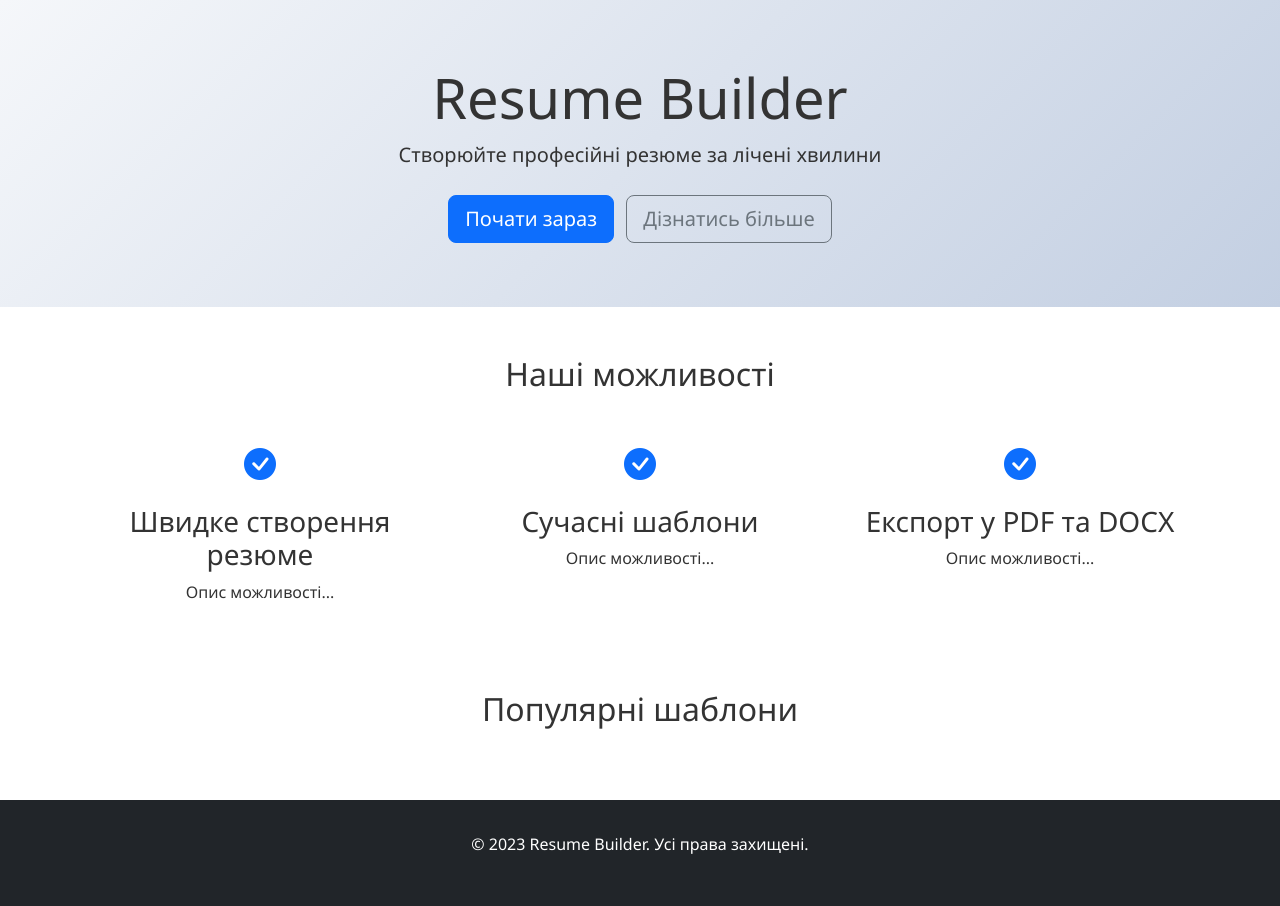
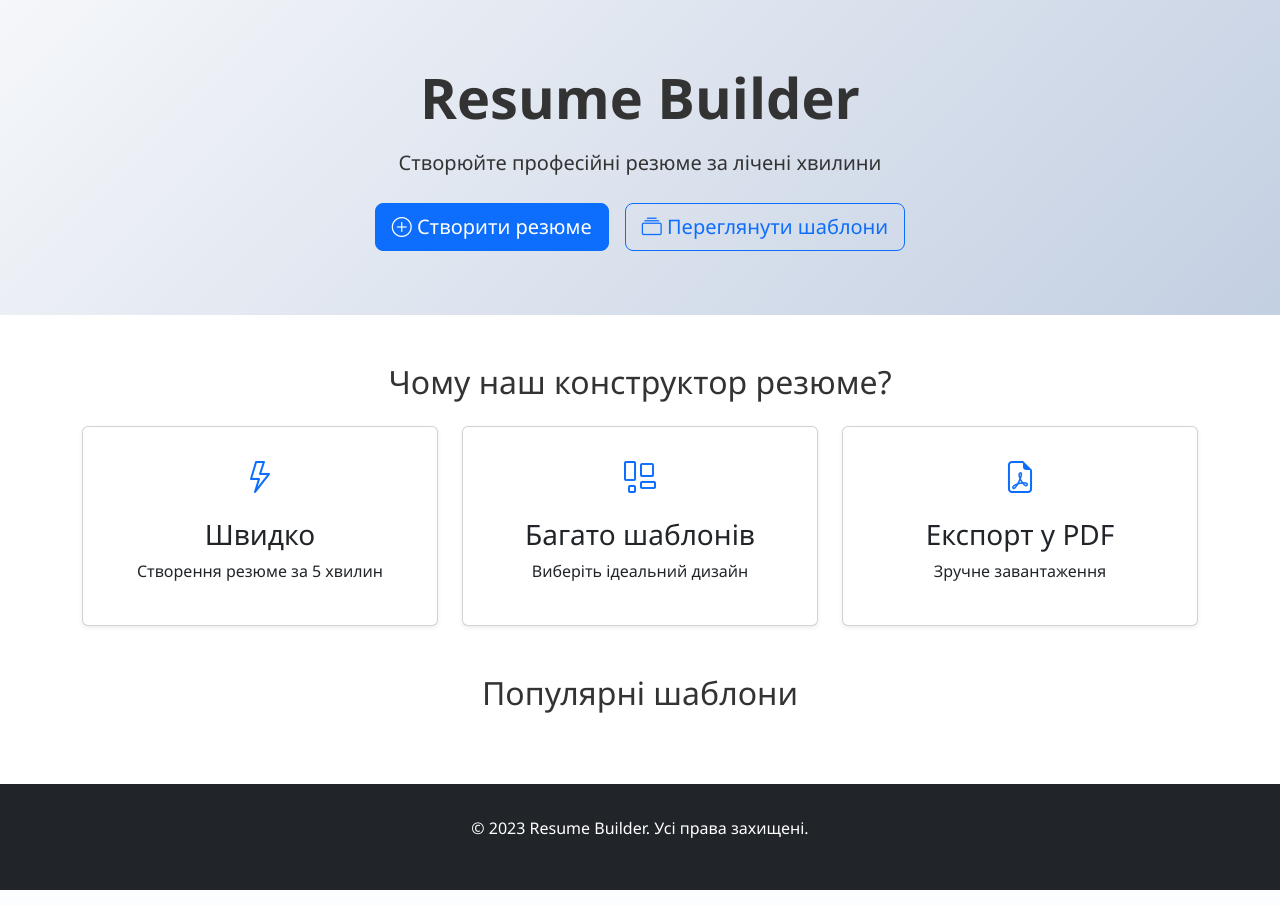
Before and after one commit to xok9ty/Resume-builder, a Django app: page / in a window 1280 px wide. Run offline with Django 5.2, Linux system fonts and the light colour scheme; data that the repository does not hold is empty.

Commit message:
create template_gallery.html and update home.html

```diff
--- a/builder/templates/home.html
+++ b/builder/templates/home.html
@@ -12,27 +12,49 @@
 <body>
     <div class="hero-section text-center">
         <div class="container">
-            <h1 class="display-4">Resume Builder</h1>
-            <p class="lead">Створюйте професійні резюме за лічені хвилини</p>
-            <div class="mt-4">
-                <a href="#" class="btn btn-primary btn-lg me-2">Почати зараз</a>
-                <a href="#" class="btn btn-outline-secondary btn-lg">Дізнатись більше</a>
+            <h1 class="display-4 fw-bold mb-3">Resume Builder</h1>
+            <p class="lead mb-4">Створюйте професійні резюме за лічені хвилини</p>
+            <div class="d-flex justify-content-center gap-3">
+                <a href="/create-resume/" class="btn btn-primary btn-lg">
+                    <i class="bi bi-plus-circle"></i> Створити резюме
+                </a>
+                <a href="{% url 'template_gallery' %}" class="btn btn-outline-primary btn-lg btn-view-templates">
+                    <i class="bi bi-collection"></i> Переглянути шаблони
+                </a>
             </div>
         </div>
     </div>
 
-    <div class="container mb-5">
-        <h2 class="text-center mb-4">Наші можливості</h2>
-        <div class="row">
-            {% for feature in features %}
-            <div class="col-md-4 text-center feature-item">
-                <div class="feature-icon">
-                    <i class="bi bi-check-circle-fill"></i>
+        <div class="container mb-5">
+        <h2 class="text-center mb-4">Чому наш конструктор резюме?</h2>
+        <div class="row g-4">
+            <div class="col-md-4">
+                <div class="card feature-card p-4 shadow-sm">
+                    <div class="text-center text-primary mb-3">
+                        <i class="bi bi-lightning" style="font-size: 2rem;"></i>
+                    </div>
+                    <h3 class="text-center">Швидко</h3>
+                    <p class="text-center">Створення резюме за 5 хвилин</p>
                 </div>
-                <h3>{{ feature }}</h3>
-                <p>Опис можливості...</p>
             </div>
-            {% endfor %}
+            <div class="col-md-4">
+                <div class="card feature-card p-4 shadow-sm">
+                    <div class="text-center text-primary mb-3">
+                        <i class="bi bi-layout-wtf" style="font-size: 2rem;"></i>
+                    </div>
+                    <h3 class="text-center">Багато шаблонів</h3>
+                    <p class="text-center">Виберіть ідеальний дизайн</p>
+                </div>
+            </div>
+            <div class="col-md-4">
+                <div class="card feature-card p-4 shadow-sm">
+                    <div class="text-center text-primary mb-3">
+                        <i class="bi bi-file-earmark-pdf" style="font-size: 2rem;"></i>
+                    </div>
+                    <h3 class="text-center">Експорт у PDF</h3>
+                    <p class="text-center">Зручне завантаження</p>
+                </div>
+            </div>
         </div>
     </div>
 
```
Also changed, not shown: builder/templates/template_gallery.html (added, +106 -0 lines).
